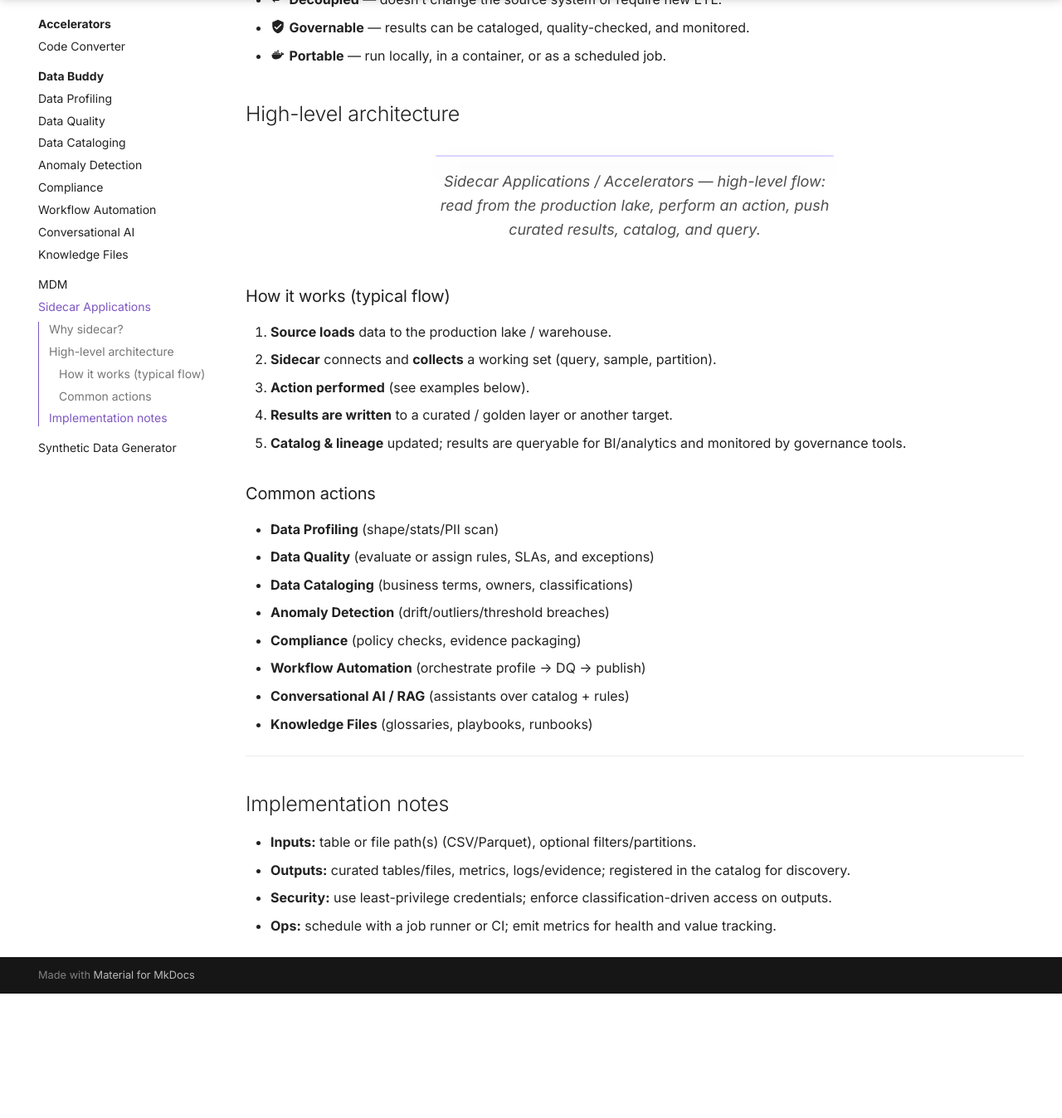
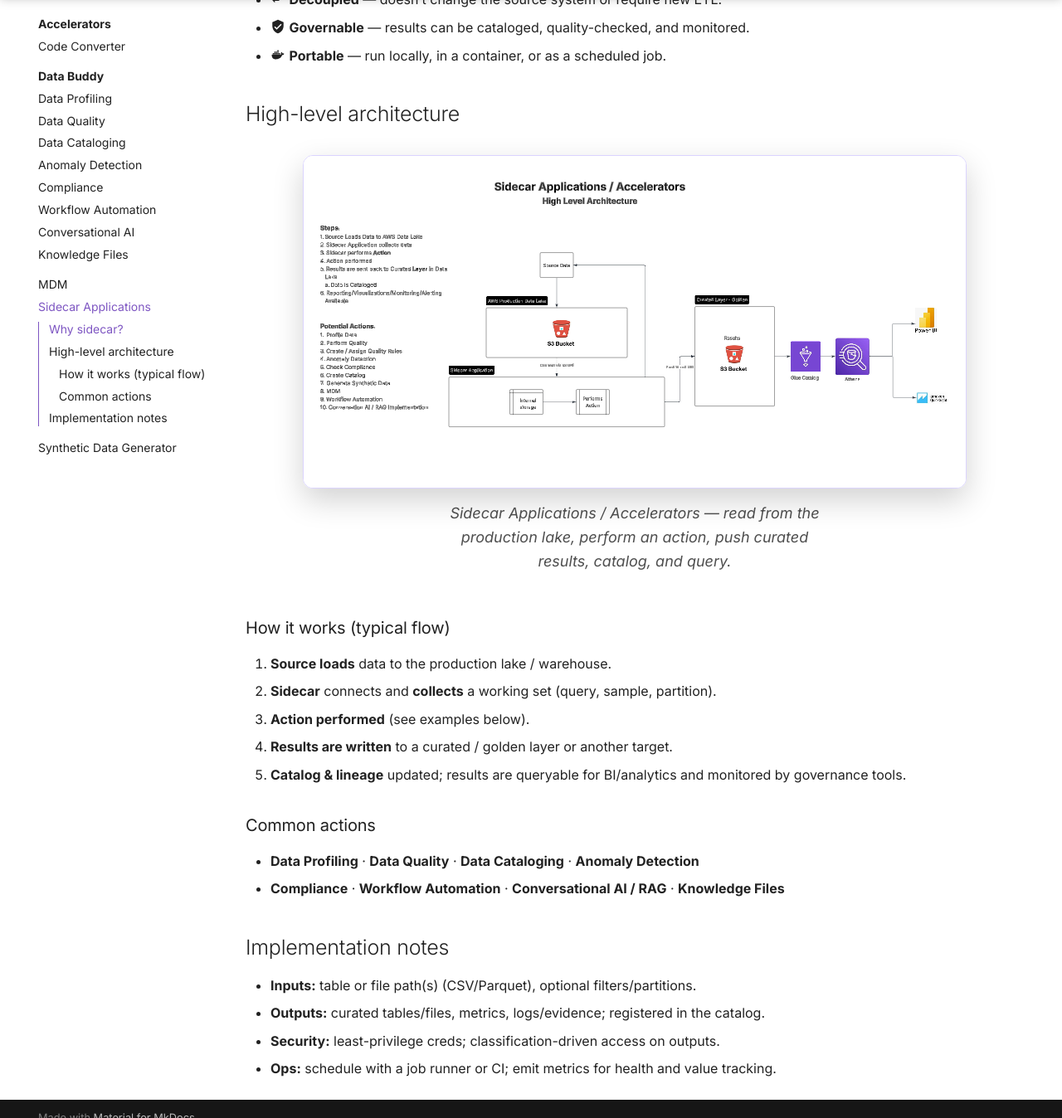
Before and after one commit to mokhayesh/aldin-accelerators, an MkDocs documentation site: the page built from docs/sidecar-applications/index.md, in a window 1280 px wide and 1400 px high, scrolled down 324 px, cut to the strip 52-1400 px from the top of the window. Shown: the whole strip at 83% size. Built offline with MkDocs 1.6.1 and Material for MkDocs 9.7.7, drawn with Linux system fonts in a browser that asks for light colours; comment, search, counter and statistics services are not loaded; before the commit the page ends 1574 px from its top, so only the background shows below that.

Commit message:
sidecar arch

```diff
--- a/docs/sidecar-applications/index.md
+++ b/docs/sidecar-applications/index.md
@@ -11,8 +11,8 @@
 ## High-level architecture
 
 <figure markdown>
-  ![](_assets/sidecar-architecture.png){ .screenshot }
-  <figcaption>Sidecar Applications / Accelerators — high-level flow: read from the production lake, perform an action, push curated results, catalog, and query.</figcaption>
+  ![](../_assets/sidecar-architecture.png){ .screenshot }
+  <figcaption>Sidecar Applications / Accelerators — read from the production lake, perform an action, push curated results, catalog, and query.</figcaption>
 </figure>
 
 ### How it works (typical flow)
@@ -23,19 +23,11 @@
 5. **Catalog & lineage** updated; results are queryable for BI/analytics and monitored by governance tools.
 
 ### Common actions
-- **Data Profiling** (shape/stats/PII scan)
-- **Data Quality** (evaluate or assign rules, SLAs, and exceptions)
-- **Data Cataloging** (business terms, owners, classifications)
-- **Anomaly Detection** (drift/outliers/threshold breaches)
-- **Compliance** (policy checks, evidence packaging)
-- **Workflow Automation** (orchestrate profile → DQ → publish)
-- **Conversational AI / RAG** (assistants over catalog + rules)
-- **Knowledge Files** (glossaries, playbooks, runbooks)
-
----
+- **Data Profiling** · **Data Quality** · **Data Cataloging** · **Anomaly Detection**
+- **Compliance** · **Workflow Automation** · **Conversational AI / RAG** · **Knowledge Files**
 
 ## Implementation notes
 - **Inputs:** table or file path(s) (CSV/Parquet), optional filters/partitions.
-- **Outputs:** curated tables/files, metrics, logs/evidence; registered in the catalog for discovery.
-- **Security:** use least-privilege credentials; enforce classification-driven access on outputs.
+- **Outputs:** curated tables/files, metrics, logs/evidence; registered in the catalog.
+- **Security:** least-privilege creds; classification-driven access on outputs.
 - **Ops:** schedule with a job runner or CI; emit metrics for health and value tracking.
```
